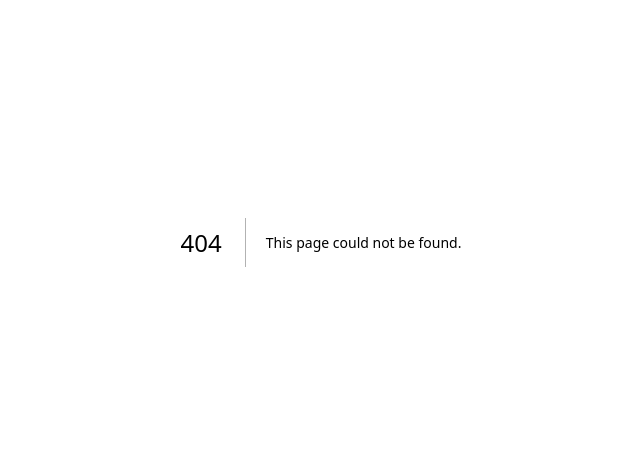
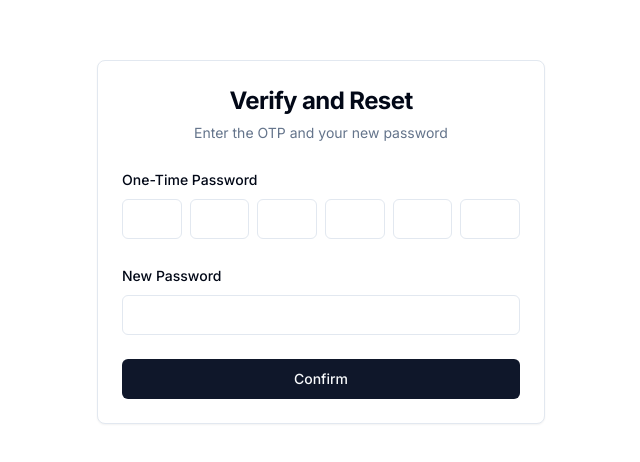
Before and after one commit to Faizan141-coder/dealer, a Next.js app in the folder frontend/: page /otp in a window 1280 px wide. Before the commit this address had no page. Shown: the part 158-620 px from the top of the page, without its empty margins (319-959 px from the left). Built offline with nearby package versions, Linux system fonts and the light colour scheme.

Commit message:
added forgot password

```diff
--- a/frontend/app/forgot-pass/page.tsx
+++ b/frontend/app/forgot-pass/page.tsx
@@ -1,4 +1,4 @@
-'use client'
+"use client";
 
 import Link from "next/link";
 
@@ -13,9 +13,59 @@ import {
 import { Input } from "@/components/ui/input";
 import { Label } from "@/components/ui/label";
 import { useState } from "react";
+import { toast } from "@/components/ui/use-toast";
+import { useRouter } from "next/navigation";
 
 export default function ForgotPassForm() {
   const [loading, setLoading] = useState(false);
+  const [email, setEmail] = useState("");
+
+  const router = useRouter();
+
+  const handleForgotPass = async () => {
+    setLoading(true);
+    try {
+      const response = await fetch("http://127.0.0.1:8000/generate-code/", {
+        method: "POST",
+        headers: {
+          "Content-Type": "application/json",
+        },
+        body: JSON.stringify({
+          email,
+        }),
+      });
+
+      if (!email) {
+        toast({
+          variant: "destructive",
+          description: "Email is required",
+        });
+      }
+
+      console.log(response);
+
+      if (response.status === 200) {
+        toast({
+          variant: "default",
+          description: "Password reset link sent to your email",
+        });
+        router.push(`/otp?email=${encodeURIComponent(email)}`);
+      } else {
+        toast({
+          variant: "destructive",
+          description: "An error occurred",
+        });
+      }
+    } catch (error) {
+      toast({
+        variant: "destructive",
+        description: "An error occurred",
+      });
+    } finally {
+      setLoading(false);
+    }
+  };
+
   return (
     <div className="flex flex-col items-center justify-center h-full">
       <Card className="w-full max-w-2xl">
@@ -34,9 +84,10 @@ export default function ForgotPassForm() {
                 type="email"
                 placeholder="m@example.com"
                 required
+                onChange={(e) => setEmail(e.target.value)}
               />
             </div>
-            <LoadingButton loading={loading} type="submit" className="w-full">
+            <LoadingButton loading={loading} onClick={handleForgotPass} className="w-full">
               Reset Password
             </LoadingButton>
           </div>
--- /dev/null
+++ b/frontend/app/otp/page.tsx
@@ -0,0 +1,143 @@
+"use client";
+
+import { useState, useRef } from "react";
+import { Button, LoadingButton } from "@/components/ui/button";
+import { Input } from "@/components/ui/input";
+import { Label } from "@/components/ui/label";
+import {
+  Card,
+  CardHeader,
+  CardTitle,
+  CardDescription,
+  CardContent,
+} from "@/components/ui/card";
+import { toast } from "@/components/ui/use-toast";
+import { useRouter, useSearchParams } from "next/navigation";
+
+export default function OTPPage() {
+  const [otp, setOtp] = useState(["", "", "", "", "", ""]);
+  const [newPassword, setNewPassword] = useState("");
+  const inputRefs = useRef<(HTMLInputElement | null)[]>([]);
+  const [loading, setLoading] = useState(false);
+
+  const searchParams = useSearchParams();
+  const email = searchParams.get("email");
+  const router = useRouter();
+
+  const handleOtpChange = (index: number, value: string) => {
+    if (value.length <= 1) {
+      const newOtp = [...otp];
+      newOtp[index] = value;
+      setOtp(newOtp);
+
+      // Move to next input if value is entered
+      if (value !== "" && index < 5) {
+        inputRefs.current[index + 1]?.focus();
+      }
+    }
+  };
+
+  const handleKeyDown = (
+    index: number,
+    e: React.KeyboardEvent<HTMLInputElement>
+  ) => {
+    if (e.key === "Backspace" && otp[index] === "" && index > 0) {
+      inputRefs.current[index - 1]?.focus();
+    }
+  };
+
+  const handleSubmit = async () => {
+    setLoading(true);
+    try {
+      const response = await fetch("http://127.0.0.1:8000/reset-password/", {
+        method: "POST",
+        headers: {
+          "Content-Type": "application/json",
+        },
+        body: JSON.stringify({
+          email,
+          code: otp.join(""),
+          password: newPassword,
+        }),
+      });
+
+      if (response.status === 200) {
+        toast({
+          description: "Password reset successful",
+          variant: "default",
+        });
+        router.push("/");
+      } else {
+        toast({
+          description: "An error occurred",
+          variant: "destructive",
+        });
+      }
+    } catch (error) {
+      toast({
+        description: "An error occurred",
+        variant: "destructive",
+      });
+    } finally {
+      setLoading(false);
+    }
+  };
+
+  return (
+    <div className="min-h-screen bg-gradient-to-br from-primary-50 to-white flex items-center justify-center p-4">
+      <Card className="w-full max-w-md">
+        <CardHeader>
+          <CardTitle className="text-2xl font-bold text-center">
+            Verify and Reset
+          </CardTitle>
+          <CardDescription className="text-center">
+            Enter the OTP and your new password
+          </CardDescription>
+        </CardHeader>
+        <CardContent>
+          <form onSubmit={handleSubmit} className="space-y-6">
+            <div className="space-y-2">
+              <Label htmlFor="otp-0">One-Time Password</Label>
+              <div className="flex gap-2">
+                {otp.map((digit, index) => (
+                  <Input
+                    key={index}
+                    id={`otp-${index}`}
+                    type="text"
+                    inputMode="numeric"
+                    maxLength={1}
+                    value={digit}
+                    onChange={(e) => handleOtpChange(index, e.target.value)}
+                    onKeyDown={(e) => handleKeyDown(index, e)}
+                    ref={(el) => {
+                      inputRefs.current[index] = el;
+                    }}
+                    className="w-full text-center"
+                    required
+                  />
+                ))}
+              </div>
+            </div>
+            <div className="space-y-2">
+              <Label htmlFor="new-password">New Password</Label>
+              <Input
+                id="new-password"
+                type="password"
+                value={newPassword}
+                onChange={(e) => setNewPassword(e.target.value)}
+                required
+              />
+            </div>
+            <LoadingButton
+              onClick={handleSubmit}
+              loading={loading}
+              className="w-full"
+            >
+              Confirm
+            </LoadingButton>
+          </form>
+        </CardContent>
+      </Card>
+    </div>
+  );
+}
```
